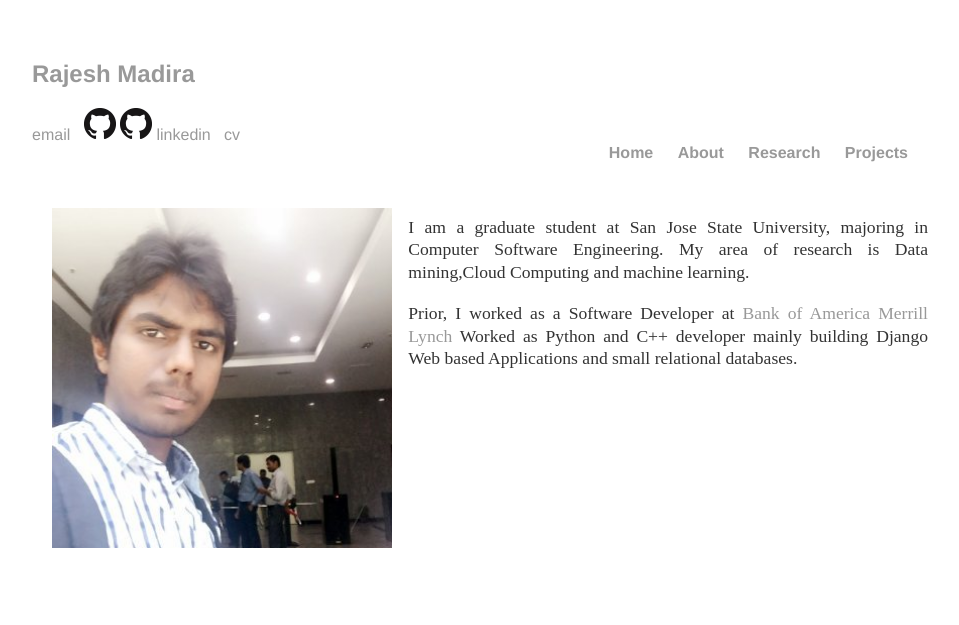
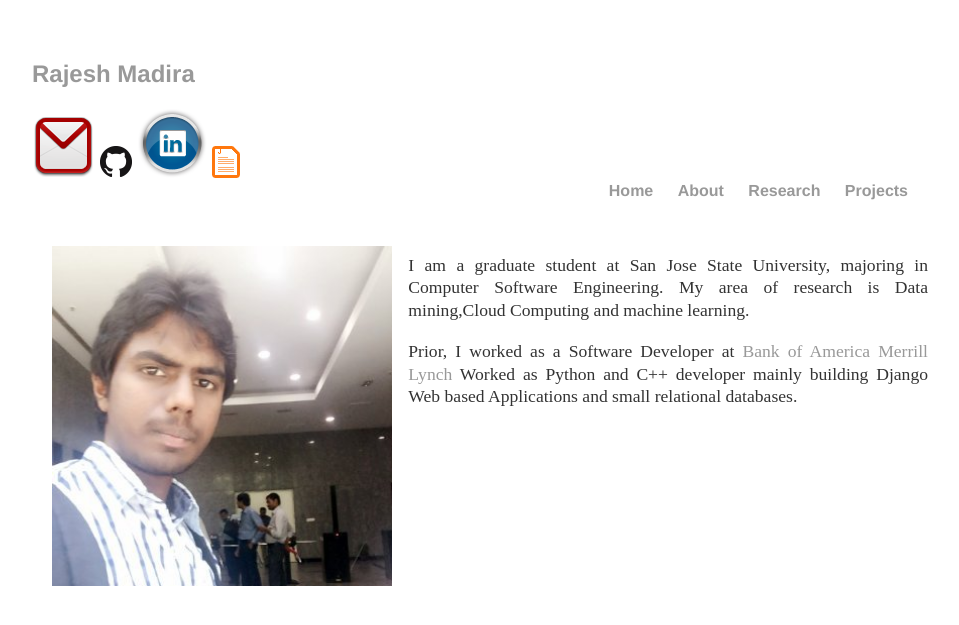
Before and after one commit to mrajesh971/mrajesh971.github.io, a Jekyll site: the page built from index.html, in a window 1280 px wide. Shown: the top 625 px of the page, without its empty margins (160-1119 px from the left). Built offline with Jekyll 4.4.1, drawn with Linux system fonts in a browser that asks for light colours.

Commit message:
Update default.html

```diff
--- a/_layouts/default.html
+++ b/_layouts/default.html
@@ -9,11 +9,10 @@
       <h2><a href="http://mrajesh971.github.io">Rajesh Madira</a></h2>
       <header class="info">
         <ul>
-          <li><a href="mailto:mrajesh971@gmail.com">email</a> &nbsp</li>
+          <li><a href="mailto:mrajesh971@gmail.com"><img id="logo" src="/images/gmail.png" alt="logo" /></a></li>
           <li><a href="https://github.com/mrajesh971"><img id="logo" src="/images/GitHub-Mark-32px.png" alt="logo" /></a></li>
-          <li><a href="https://www.linkedin.com/in/rajesh-madira/"><img id="logo" src="/images/GitHub-Mark-32px.png" alt="logo" /></a></li>
-          <li><a href="https://www.linkedin.com/in/rajesh-madira/">linkedin</a> &nbsp</li>
-          <li><a href="https://www.dropbox.com/s/ogmfnljr4hfp2jw/rajesh_madira.pdf?dl=0">cv</a> &nbsp</li>
+          <li><a href="https://www.linkedin.com/in/rajesh-madira/"><img id="logo" src="/images/chrome_linkedin.png" alt="logo" /></a></li>
+          <li><a href="https://www.dropbox.com/s/ogmfnljr4hfp2jw/rajesh_madira.pdf?dl=0"><img id="logo" src="/images/cv.png" alt="logo" /></a></li>
         </ul>
       <header>
       <nav>
```
